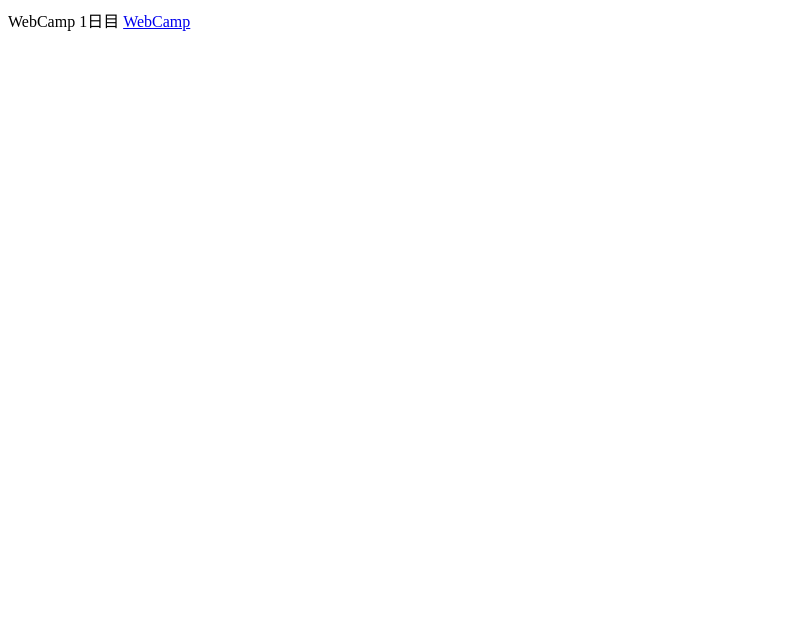
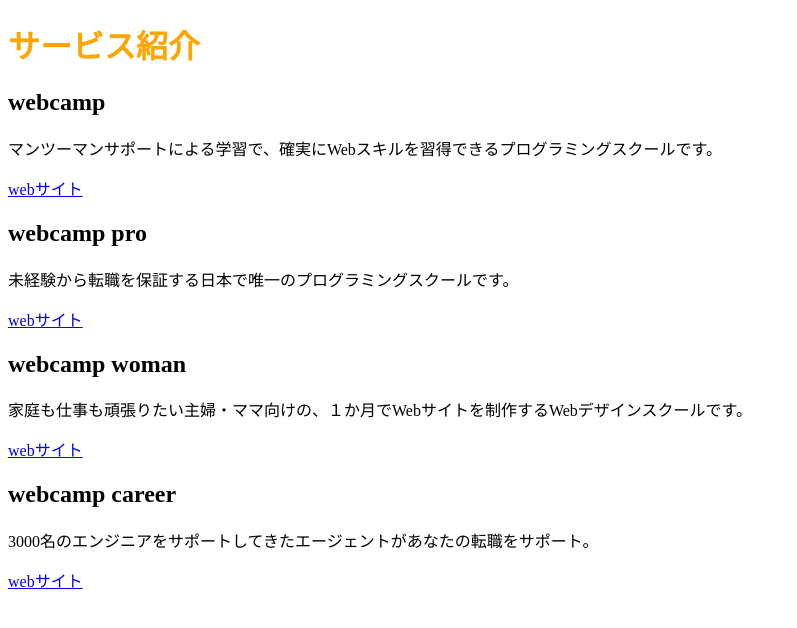
Before and after one commit to MorijunHack/DMM-HTMLpractice, a plain HTML site: page index.html in a window 1280 px wide. Shown: the whole page, without its empty margins (0-797 px from the left). Drawn offline with Linux system fonts and the light colour scheme.

Commit message:
[Finish]1-2

```diff
--- a/index.html
+++ b/index.html
@@ -2,10 +2,25 @@
 <html lang="ja">
 <head>
 	<title>WebCamp</title>
+	<link rel="stylesheet" href="styles.css">
 </head>
 <body>
-	WebCamp 1日目
+	<h1>サービス紹介</h1>
 
-	<a href="https://web-camp.io/">WebCamp</a>
+	<h2>webcamp</h2>
+	<p>マンツーマンサポートによる学習で、確実にWebスキルを習得できるプログラミングスクールです。</p>
+	<a href="https://web-camp.io/">webサイト</a>
+
+	<h2>webcamp pro</h2>
+	<p>未経験から転職を保証する日本で唯一のプログラミングスクールです。</p>
+	<a href="https://web-camp.io/">webサイト</a>
+
+	<h2>webcamp woman</h2>
+	<p>家庭も仕事も頑張りたい主婦・ママ向けの、１か月でWebサイトを制作するWebデザインスクールです。</p>
+	<a href="https://web-camp.io/">webサイト</a>
+
+	<h2>webcamp career</h2>
+	<p>3000名のエンジニアをサポートしてきたエージェントがあなたの転職をサポート。</p>
+	<a href="https://web-camp.io/">webサイト</a>
 </body>
 </html>
--- a/styles.css
+++ b/styles.css
@@ -0,0 +1,3 @@
+h1 {
+	color: orange;
+}
```
